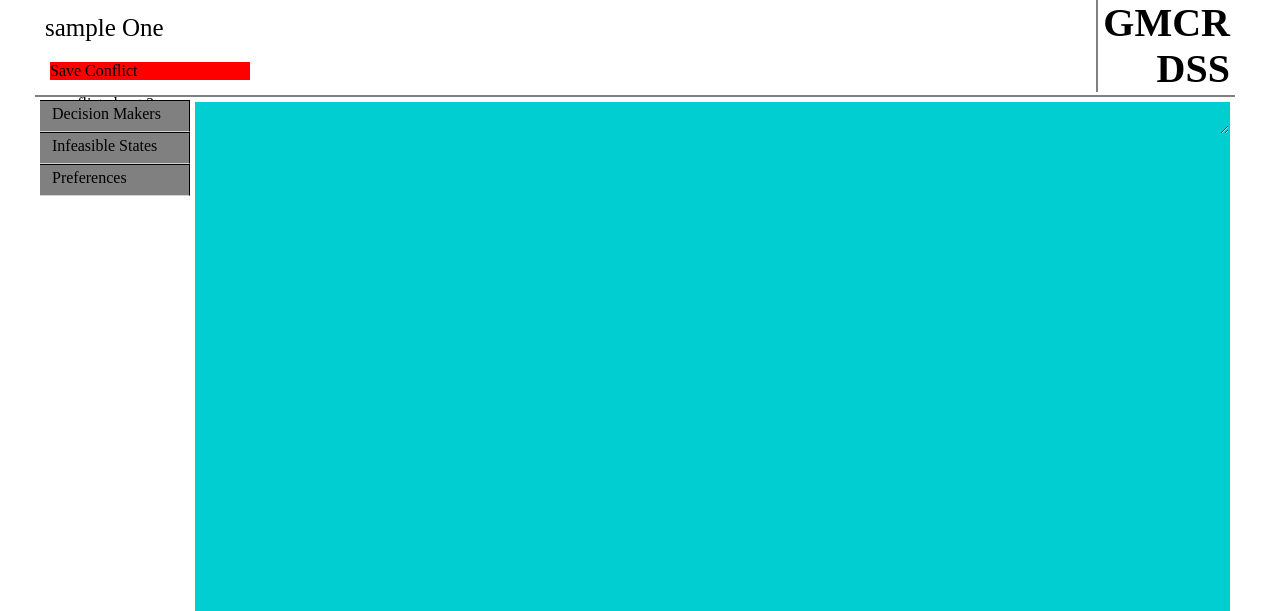
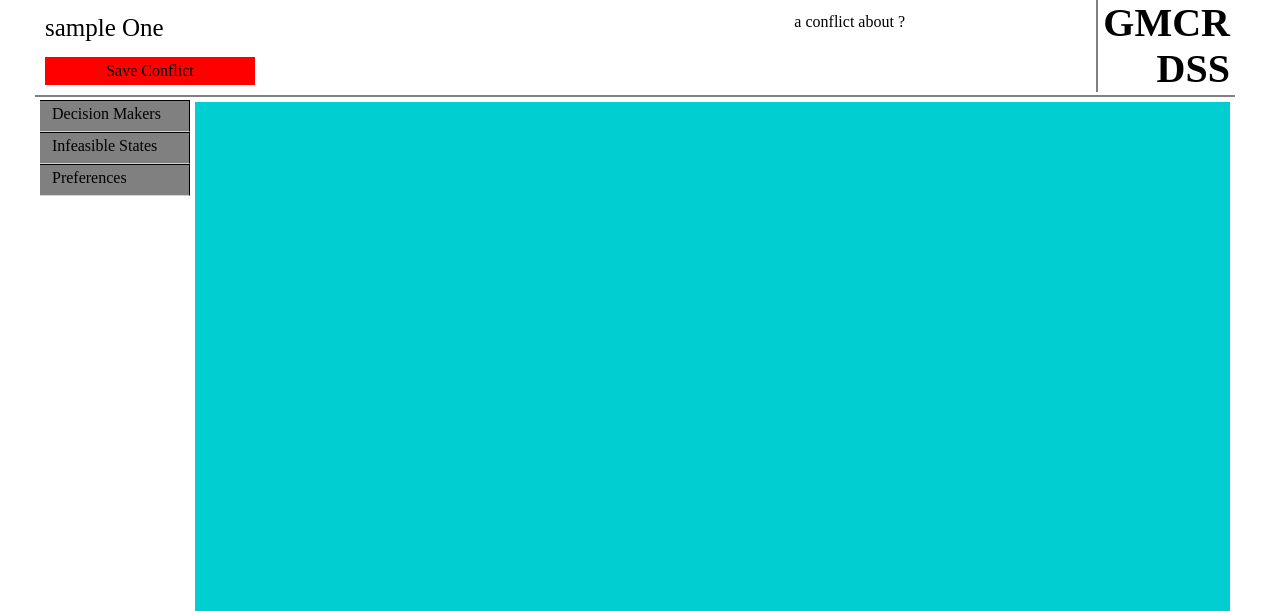
Before and after one commit to onp/GMCRsite, a Django app: page /conflicts/1/ in a window 1280 px wide. Shown: the top 611 px of the page. Run offline with Django 3.2, Linux system fonts and the light colour scheme; data comes from the database, SQL or seed files in the repository; parts of the project's set-up code (start-up, migrations or seed data) failed here and were passed over; some libraries are stand-ins or nearby versions.

Commit message:
Please enter the commit message for your changes. Lines starting move and rename save button on editor page and other affected files.

```diff
--- a/gmConflicts/static/gmConflicts/js/dmPage.js
+++ b/gmConflicts/static/gmConflicts/js/dmPage.js
@@ -91,7 +91,7 @@ var dmPageScript = function(){
         return conf
     }
 
-    $('#collector').click(function(){
+    $('#saveButton').click(function(){
         console.log(JSON.stringify(confCollector(), '    '));
         var conf = JSON.stringify(confCollector(), '    ')
         $.post("", {msg:conf})
--- a/gmConflicts/static/gmConflicts/styles/styles.css
+++ b/gmConflicts/static/gmConflicts/styles/styles.css
@@ -12,6 +12,7 @@ div{margin:0;padding:0}
 
 div.topbar{
 	position:relative;
+    min-width:750px;
 	width:100%;
 	height:95px;
 	right:5px;
@@ -52,12 +53,20 @@ input.confName:focus{
     background-color:white;
 }
 
+p#saveButton{
+    background-color:red;
+    width:200px;
+    padding:5px;
+    margin:5px;
+    text-align:center;
+}
 
 textarea.confDesc{
-    display:block;
     box-sizing:border-box;
-    width:100%;
-    max-width:100%;
+    float:right;
+    width:300px;
+    resize:none;
+    margin:5px;
     background-color:transparent;
     border:solid 1px transparent;
 }
--- a/gmConflicts/templates/gmConflicts/editor.html
+++ b/gmConflicts/templates/gmConflicts/editor.html
@@ -35,9 +35,9 @@ $(dmPageScript);
         <p class="appName">GMCR<br>DSS</p>
 
         <form class="confInfo">
+            <textarea name="confDesc" class="confDesc">{{conf.description}}</textarea>
             <input type="text" name="confName" value="{{ conf.title }}" class="confName"></input>
-            <p id=collector style="background-color:red; width:200px; margin:10px;">Save Conflict</p>
-            <textarea name="confDesc" class="confDesc">{{conf.description}}</textarea>
+            <p id=saveButton>Save Conflict</p>
         </form>
     </div>
 
```
